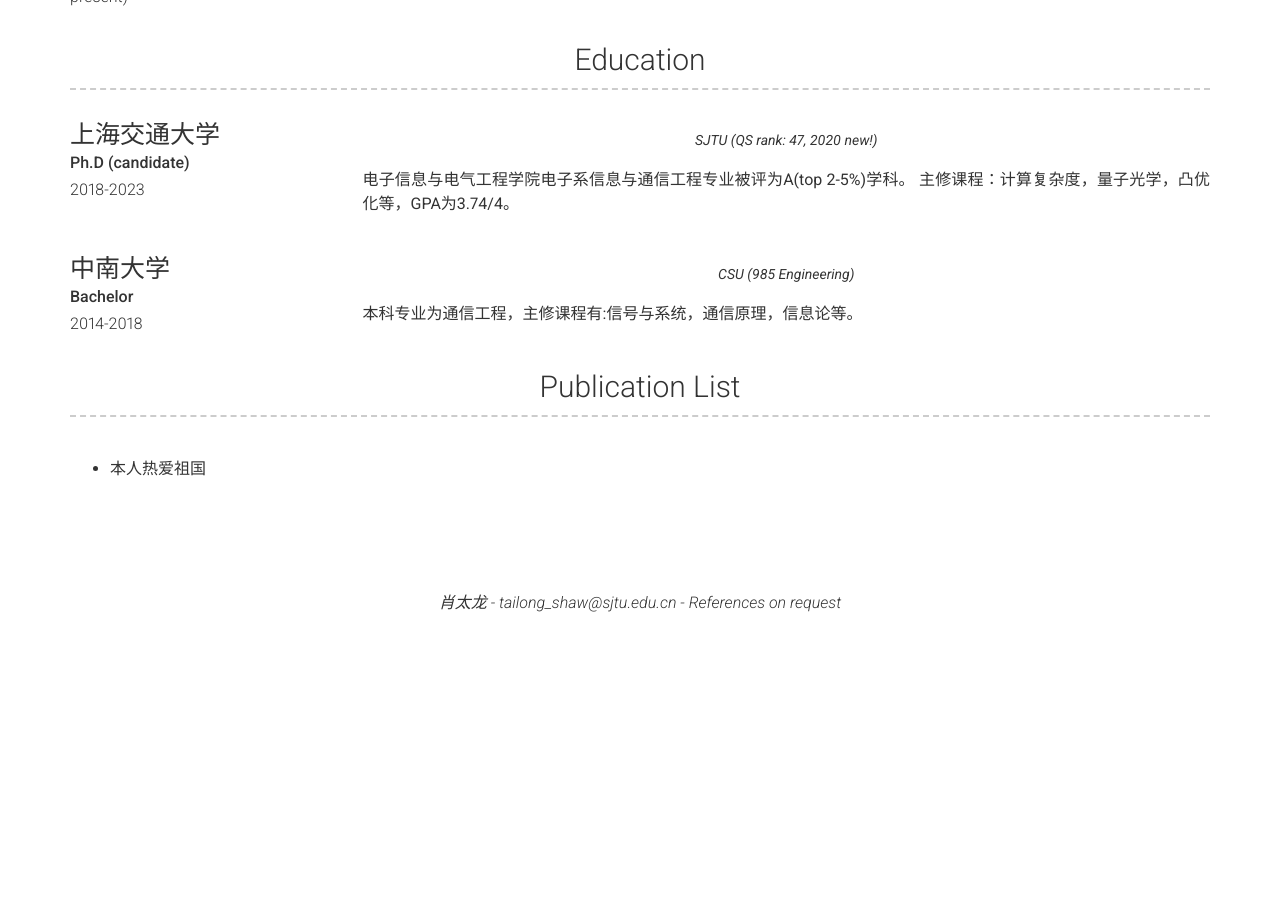
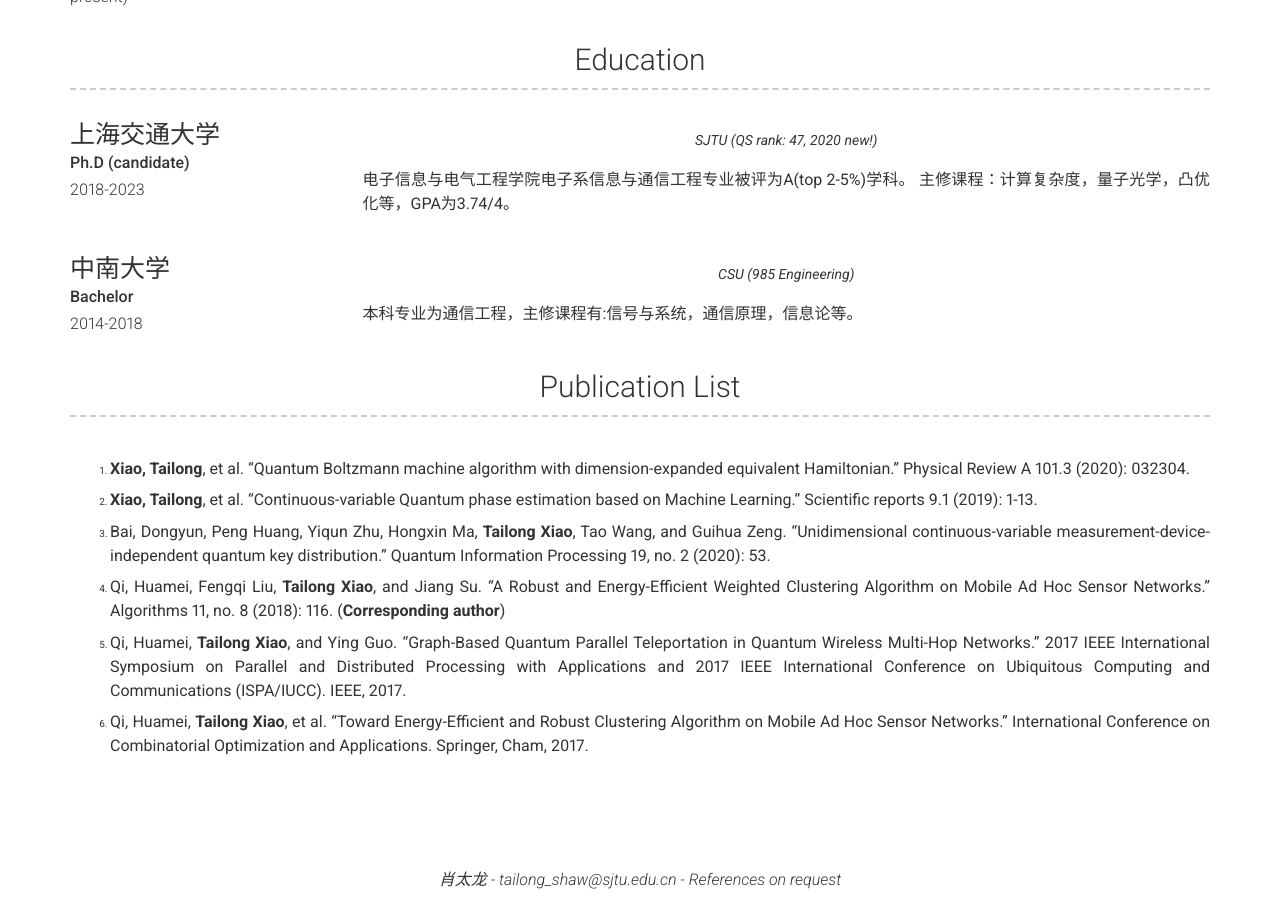
Before and after one commit to XiaoTailong/Shaw, a Jekyll site: the page built from index.md, in a window 1280 px wide and 900 px high, scrolled down 1255 px. Built offline with Jekyll 4.4.1, drawn with Linux system fonts in a browser that asks for light colours; nearby versions of some CDN libraries; before the commit the page ends 1877 px from its top, so only the background shows below that.

Commit message:
Update _config.yml

```diff
--- a/_config.yml
+++ b/_config.yml
@@ -64,8 +64,6 @@ more_content: | # this will include new lines to allow paragraphs
 
   6. Qi, Huamei, **Tailong Xiao**, et al. "Toward Energy-Efficient and Robust Clustering Algorithm on Mobile Ad Hoc Sensor Networks." International Conference on Combinatorial Optimization and Applications. Springer, Cham, 2017.
 
-more_content: |
-  - 本人热爱祖国
 # Publication Section
 # publication_title: Publication List
 
```
